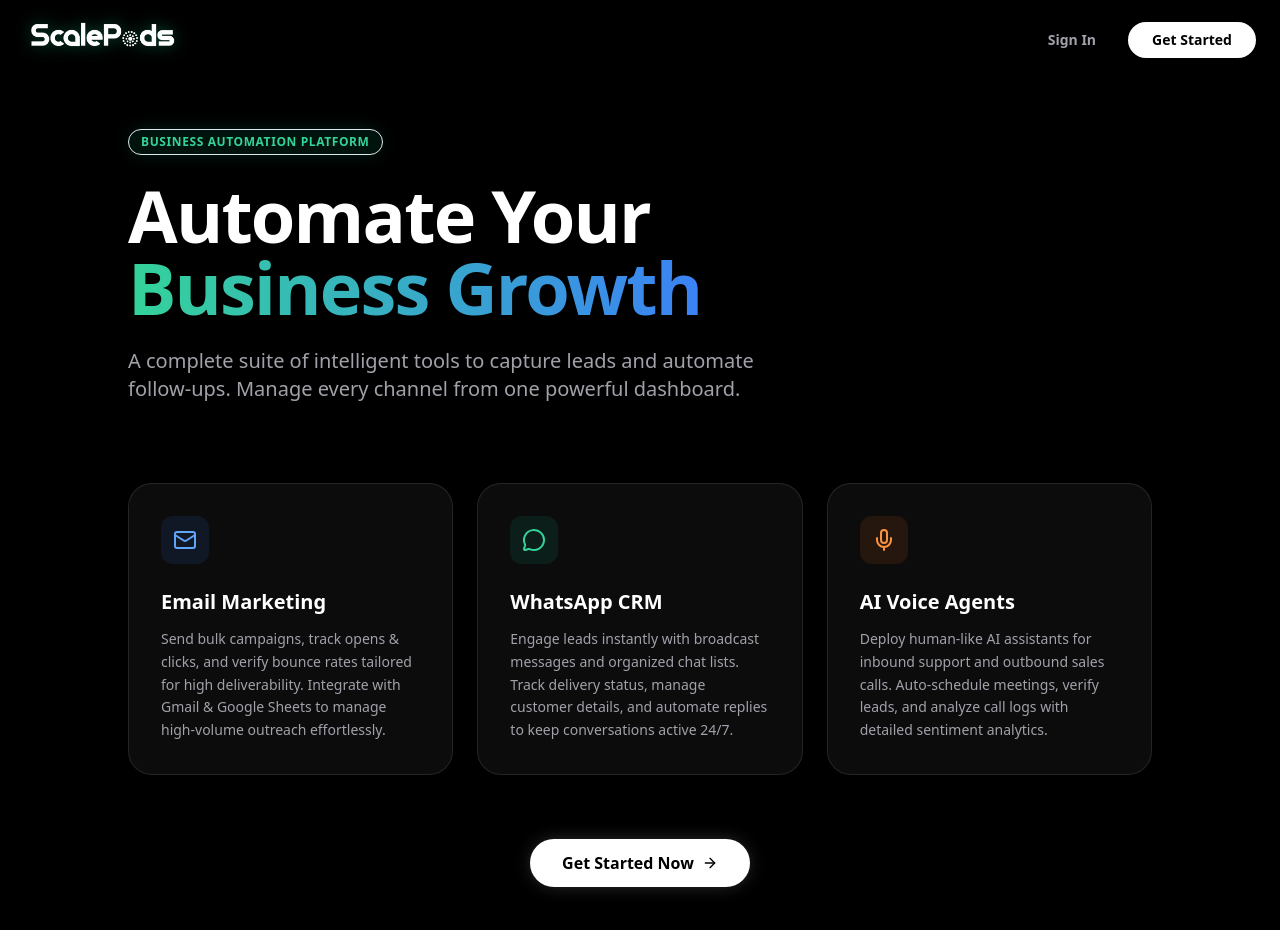
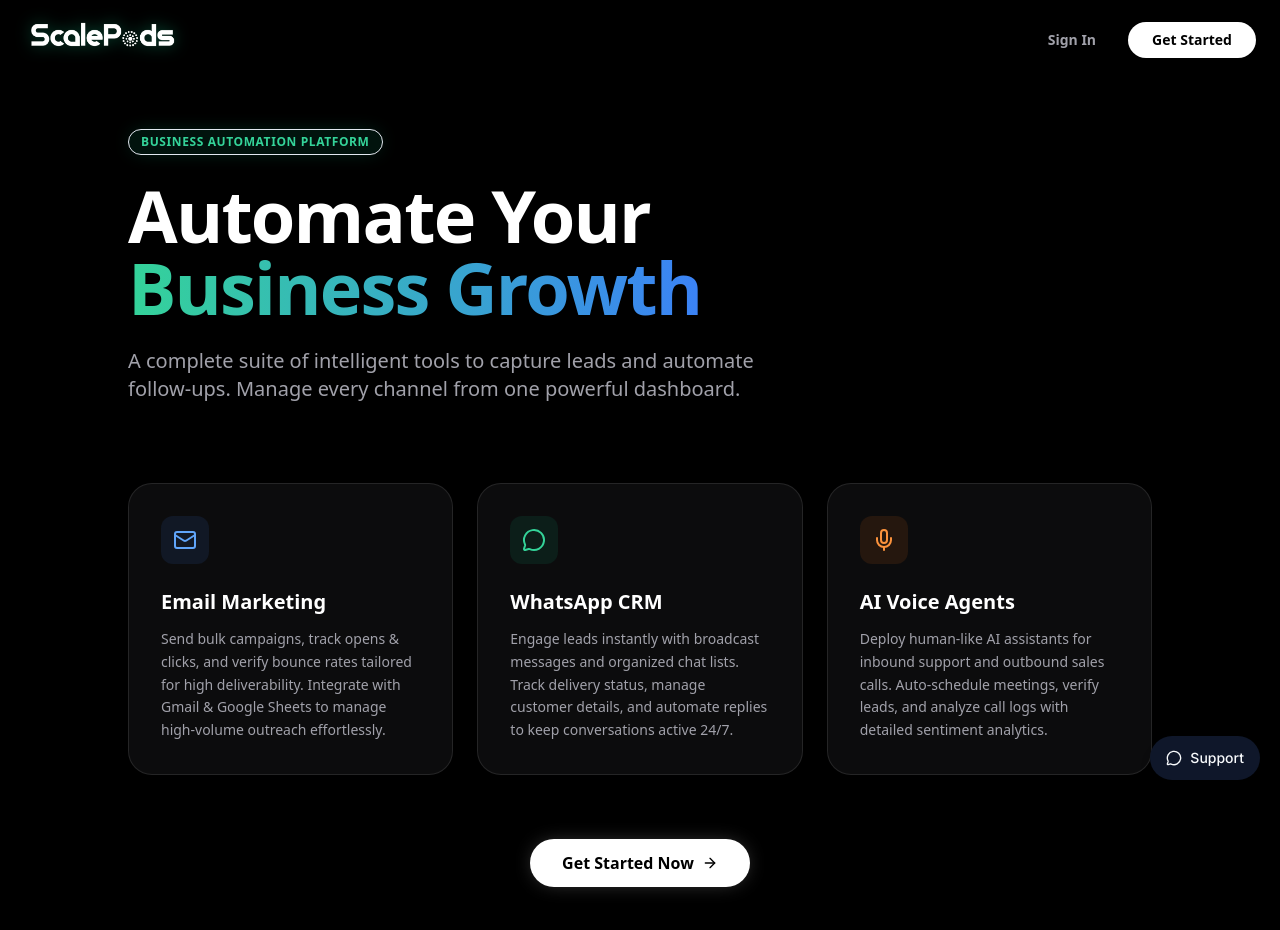
Before and after one commit to Scale-Pods/scalepods-internal-outreach-tool, a Next.js app: page / in a window 1280 px wide. Shown: the top 930 px of the page. Built offline with nearby package versions, Linux system fonts and the light colour scheme; no server answers.

Commit message:
updated support button

```diff
--- a/app/layout.tsx
+++ b/app/layout.tsx
@@ -1,6 +1,7 @@
 import type { Metadata } from "next";
 import { Inter } from "next/font/google";
 import "./globals.css";
+import { SupportButton } from "@/components/support-button";
 
 const inter = Inter({ subsets: ["latin"] });
 
@@ -24,6 +25,7 @@ export default function RootLayout({
         <html lang="en" suppressHydrationWarning>
             <body className={inter.className}>
                 {children}
+                <SupportButton />
             </body>
         </html>
     );
--- /dev/null
+++ b/components/support-button.tsx
@@ -0,0 +1,18 @@
+import { MessageCircle } from "lucide-react";
+
+const SUPPORT_AI_URL = "https://support-ai-woad.vercel.app";
+const SOURCE = "scalepods-internal-outreach";
+
+export function SupportButton() {
+    return (
+        <a
+            href={`${SUPPORT_AI_URL}/?source=${SOURCE}`}
+            target="_blank"
+            rel="noopener noreferrer"
+            className="fixed bottom-5 right-5 z-[9999] flex items-center gap-2 rounded-full bg-primary px-4 py-3 text-sm font-medium text-primary-foreground shadow-lg transition-transform hover:scale-105 hover:shadow-xl"
+        >
+            <MessageCircle className="h-4 w-4" />
+            Support
+        </a>
+    );
+}
```
Also changed, not shown: 1 other file (tests, documents, lock files or other folders).
